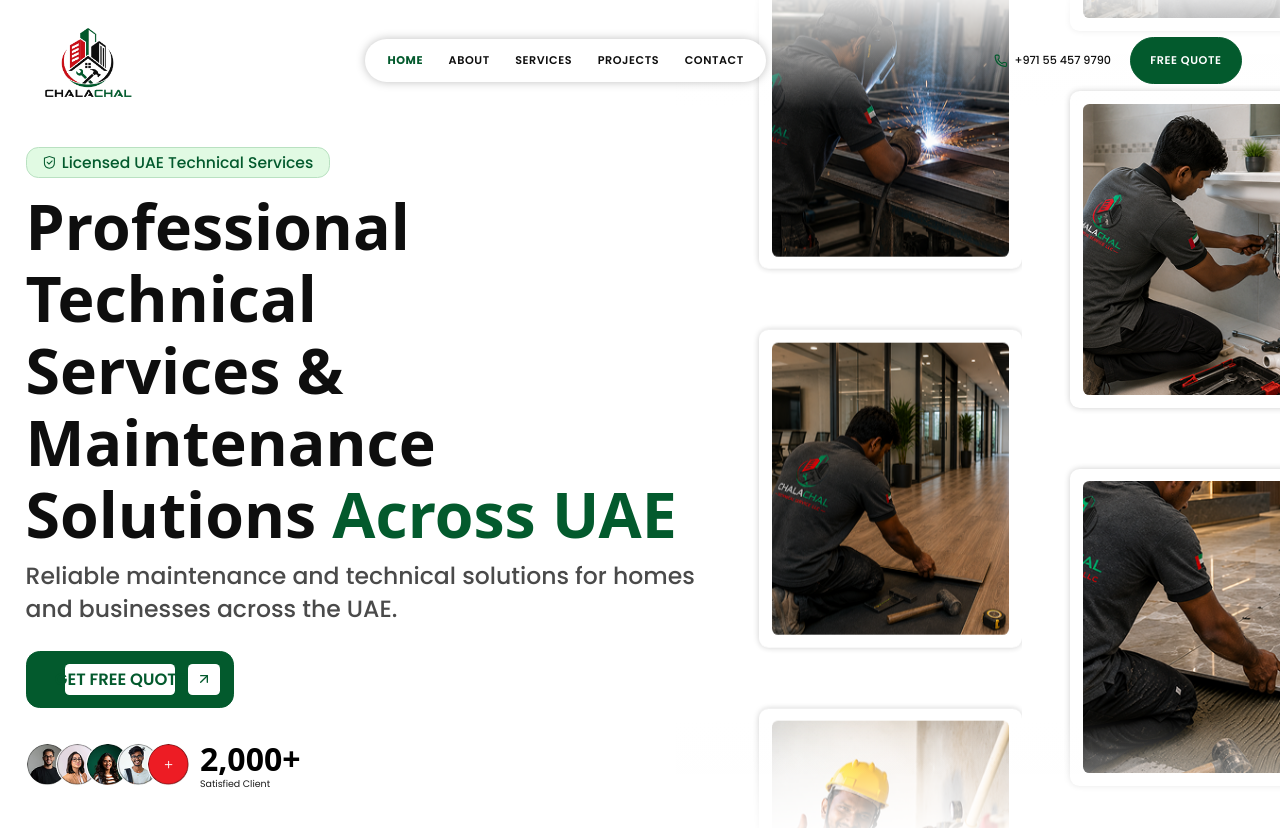
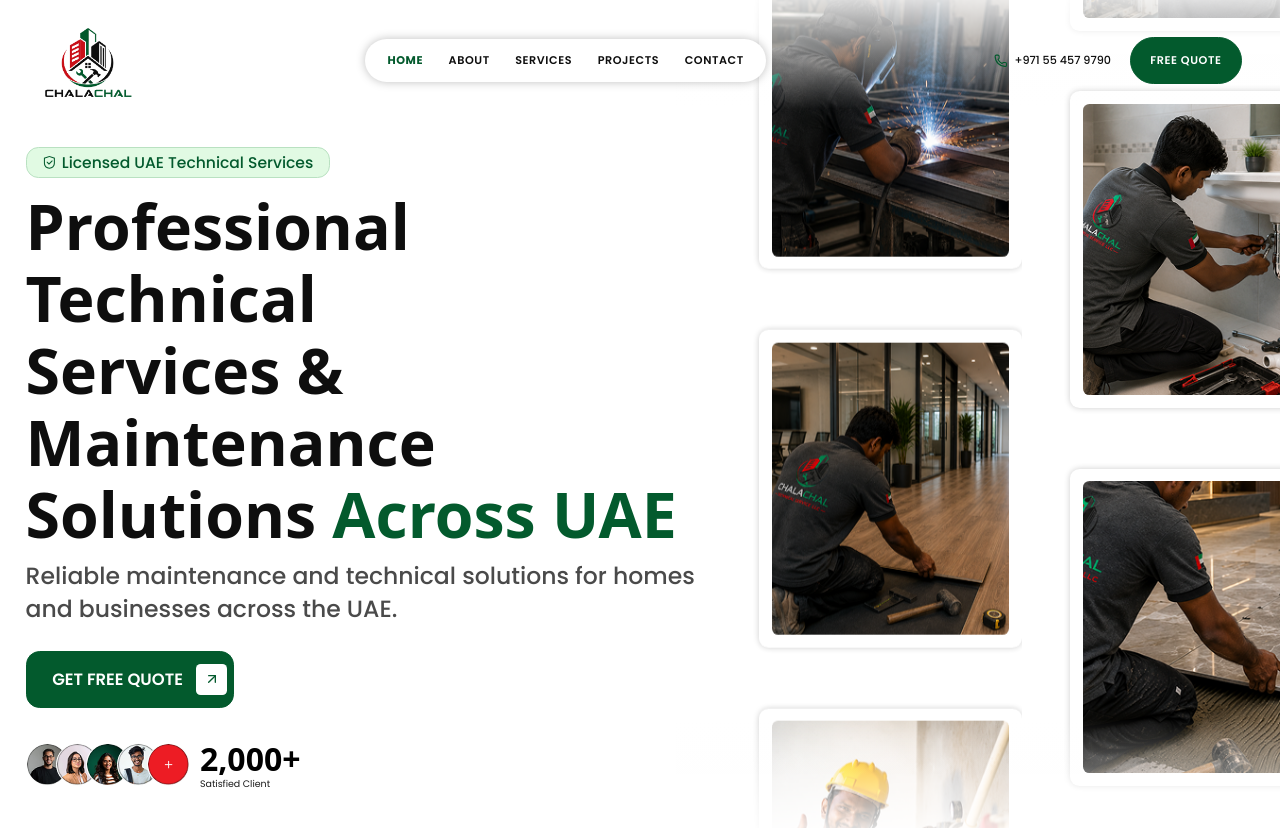
Before and after one commit to Sumaiyamohideen/dubai_project, a React (Vite) app: page / in a window 1280 px wide. Shown: the top 830 px of the page. Built offline with nearby package versions, Linux system fonts and the light colour scheme; a web font is replaced by a local one.

Commit message:
fix: align Projects button implementation exactly with Services section button

```diff
--- a/src/components/sections/Projects/Projects.module.css
+++ b/src/components/sections/Projects/Projects.module.css
@@ -50,13 +50,17 @@
 .ctaButton {
   min-width: 11.3125rem; /* 181px exact Figma */
   height: 4.4375rem; /* 71px exact Figma */
-  padding: 0 0.5rem 0 2rem;
+  padding: 0 0.5rem 0 1.5rem;
   background-color: var(--color-brand-primary, #035a2d);
   color: var(--color-white, #ffffff);
   border-radius: 1.0625rem; /* 17px exact Figma */
   font-family: var(--font-family-body);
-  font-size: 1.284rem; /* 20.539px exact Figma */
+  font-size: 1.2837rem; /* 20.539px exact Figma */
   font-weight: 600;
+  display: inline-flex;
+  align-items: center;
+  justify-content: center;
+  gap: 1rem;
   border: none;
   cursor: pointer;
 }
@@ -74,7 +78,6 @@
 
 .badgeIcon {
   color: #333333;
-  display: block;
 }
 
 /* Tablet Responsive Breakpoint */
--- a/src/components/sections/Services/Services.module.css
+++ b/src/components/sections/Services/Services.module.css
@@ -57,8 +57,10 @@
   font-family: var(--font-family-body);
   font-size: 1.2837rem; /* 20.539px exact Figma */
   font-weight: 600;
-  border: none;
-  cursor: pointer;
+  display: inline-flex;
+  align-items: center;
+  justify-content: center;
+  gap: 1rem;
 }
 
 .iconBadge {
--- a/src/components/ui/Button/Button.jsx
+++ b/src/components/ui/Button/Button.jsx
@@ -84,8 +84,6 @@ const Button = memo(({
     }
   };
 
-  const renderChildren = children ? <span className={styles.label}>{children}</span> : null;
-
   if (isLink) {
     return (
       <a
@@ -100,7 +98,7 @@ const Button = memo(({
         {...rest}
       >
         {renderIcon('left')}
-        {renderChildren}
+        {children}
         {renderIcon('right')}
       </a>
     );
@@ -116,7 +114,7 @@ const Button = memo(({
       {...rest}
     >
       {renderIcon('left')}
-      {renderChildren}
+      {children}
       {renderIcon('right')}
     </button>
   );
--- a/src/components/ui/Button/Button.module.css
+++ b/src/components/ui/Button/Button.module.css
@@ -178,26 +178,14 @@
   animation: spin 0.75s linear infinite;
 }
 
-.label {
-  flex: 1;
-  text-align: left;
-  display: inline-flex;
-  align-items: center;
-}
-
 /* Gutter spacing between icon and text labels */
 .iconLeft {
   display: inline-flex;
   align-items: center;
-  justify-content: center;
   margin-right: var(--spacing-xs);
-  flex-shrink: 0;
 }
 
 .iconRight {
   display: inline-flex;
   align-items: center;
-  justify-content: center;
-  margin-left: auto;
-  flex-shrink: 0;
 }
```
